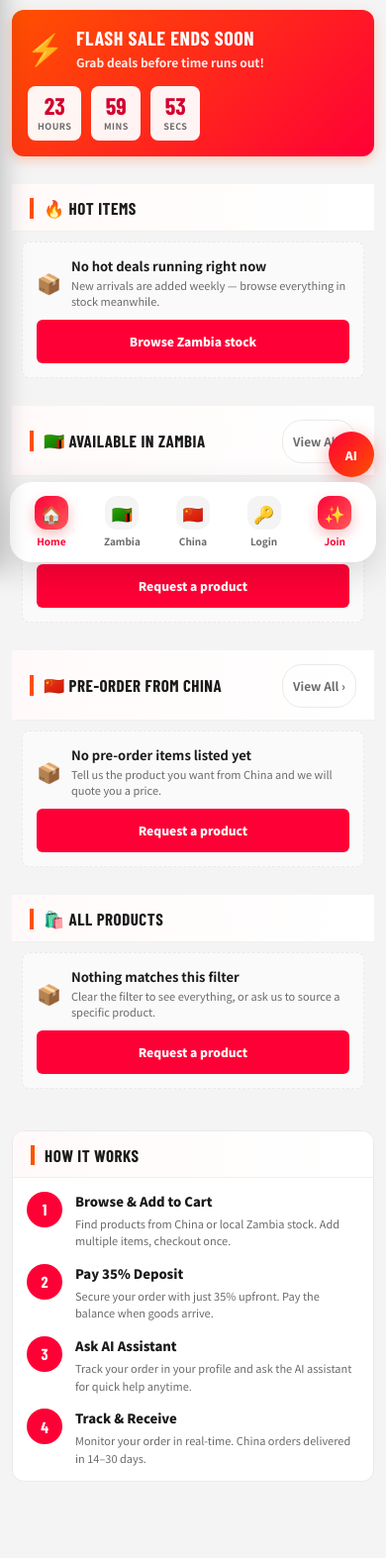
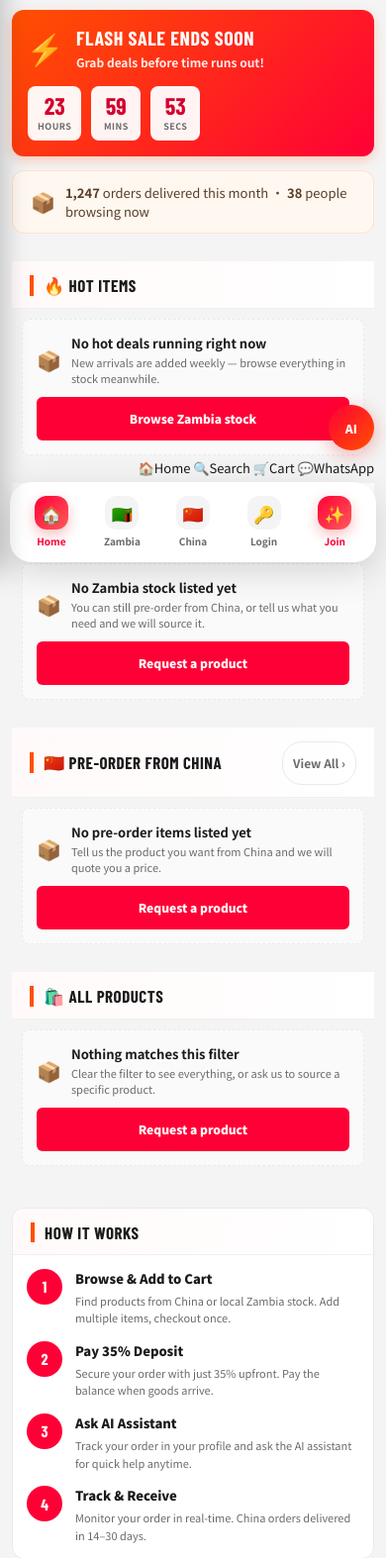
Before and after one commit to eddiemac1993/china_zed_marketplace, a Django app: page / in a window 390 px wide. Shown: the part 266-1840 px from the top of the page at 99% size. Run offline with Django 5.2, Linux system fonts and the light colour scheme; data that the repository does not hold is empty; some web fonts are replaced.

Commit message:
Add scroll-reveal animations, mobile bottom nav bar, and social proof counter

```diff
--- a/core/templates/core/base.html
+++ b/core/templates/core/base.html
@@ -624,6 +624,26 @@
     <button type="button" class="float-btn install-btn" id="installAppBtn" aria-label="Install ChinaZed app">
         <span class="install-icon">↓</span><span>Install</span>
     </button>
+
+<!-- MOBILE BOTTOM NAV -->
+<nav class="mobile-bottom-bar">
+    <div class="mobile-bottom-bar-inner">
+        <a href="{% url 'home' %}" class="mbb-item active">
+            <span class="mbb-icon">🏠</span><span>Home</span>
+        </a>
+        <a href="{% url 'request_product' %}" class="mbb-item">
+            <span class="mbb-icon">🔍</span><span>Search</span>
+        </a>
+        <a href="{% url 'cart' %}" class="mbb-item" style="position:relative;">
+            <span class="mbb-icon">🛒</span><span>Cart</span>
+            {% if cart_count %}<span class="mbb-badge">{{ cart_count }}</span>{% endif %}
+        </a>
+        <a href="{% url 'assistant' %}" class="mbb-item">
+            <span class="mbb-icon">💬</span><span>WhatsApp</span>
+        </a>
+    </div>
+</nav>
+
     <div class="back-top" id="backTop" onclick="window.scrollTo({top:0,behavior:'smooth'})">↑</div>
 </div>
 
--- a/core/templates/core/home.html
+++ b/core/templates/core/home.html
@@ -348,6 +348,10 @@
             .section-head-more { padding: 8px 10px; }
         }
 
+        /* ── SCROLL REVEAL ── */
+        .reveal { opacity: 0; transform: translateY(24px); transition: opacity .5s ease, transform .5s ease; }
+        .reveal.visible { opacity: 1; transform: translateY(0); }
+
         /* ── FLASH SALE TIMER ── */
         .flash-sale-banner {
             background: linear-gradient(135deg, var(--orange) 0%, var(--red) 100%);
@@ -436,7 +440,14 @@
         </div>
     </div>
 
-<!-- TWO-COL -->
+
+    <!-- SOCIAL PROOF -->
+    <div style="background:#FFF8F0;border:1px solid #FFE0CC;border-radius:var(--card-radius);padding:12px 18px;margin-bottom:14px;display:flex;align-items:center;gap:10px;font-size:13px;color:#5A3E28;">
+        <span style="font-size:20px;">📦</span>
+        <span><strong id="orderCount">1,247</strong> orders delivered this month · <strong id="viewers">38</strong> people browsing now</span>
+    </div>
+
+    <!-- TWO-COL -->
     <div class="two-col">
 
         <!-- SIDEBAR -->
@@ -470,7 +481,7 @@
         <div>
             <!-- HOT ITEMS -->
             {% if not category_id and not product_type and not query %}
-            <div class="product-panel">
+            <div class="product-panel reveal">
                 <div class="section-head">
                     <div class="section-head-left">
                         <span class="section-head-title">🔥 HOT ITEMS</span>
@@ -524,7 +535,7 @@
 
     <!-- ══ ZAMBIA STOCK (hidden when filtered) ══ -->
     {% if not category_id and not product_type and not query %}
-    <div class="product-panel">
+    <div class="product-panel reveal">
         <div class="section-head">
             <div class="section-head-left">
                 <span class="section-head-title">🇿🇲 AVAILABLE IN ZAMBIA</span>
@@ -571,7 +582,7 @@
     </div>
 
     <!-- PRE-ORDER FROM CHINA -->
-    <div class="product-panel">
+    <div class="product-panel reveal">
         <div class="section-head">
             <div class="section-head-left">
                 <span class="section-head-title">🇨🇳 PRE-ORDER FROM CHINA</span>
@@ -646,7 +657,7 @@
         </div>
         {% endif %}
 
-        <div class="product-panel">
+        <div class="product-panel reveal">
             <div class="section-head">
                 <div class="section-head-left">
                     <span class="section-head-title">
@@ -862,5 +873,27 @@
         updateTimer();
     })();
     });
+
+    // ── SCROLL REVEAL ──
+    (function () {
+        var obs = new IntersectionObserver(function (entries) {
+            entries.forEach(function (e) { if (e.isIntersecting) { e.target.classList.add('visible'); obs.unobserve(e.target); } });
+        }, { threshold: 0.1 });
+        document.querySelectorAll('.reveal').forEach(function (el) { obs.observe(el); });
+    })();
+
+    // ── SOCIAL PROOF COUNTER ──
+    (function () {
+        var base = 1247;
+        var el = document.getElementById('orderCount');
+        if (el) {
+            setInterval(function () { base += Math.floor(Math.random() * 3); el.textContent = base.toLocaleString(); }, 15000);
+        }
+        var vBase = 38;
+        var vEl = document.getElementById('viewers');
+        if (vEl) {
+            setInterval(function () { vBase += Math.floor(Math.random() * 5) - 2; if (vBase < 20) vBase = 20; if (vBase > 80) vBase = 80; vEl.textContent = vBase; }, 8000);
+        }
+    })();
 </script>
 {% endblock %}
```
